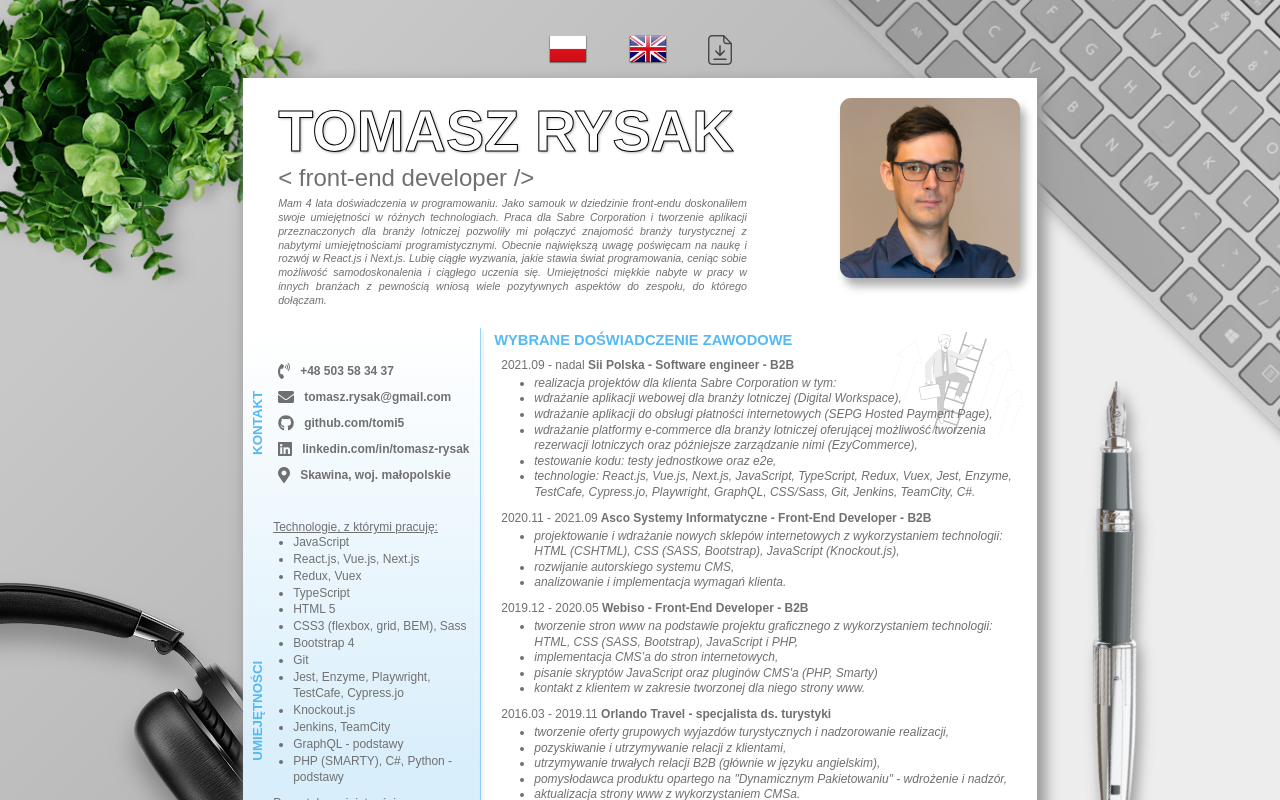
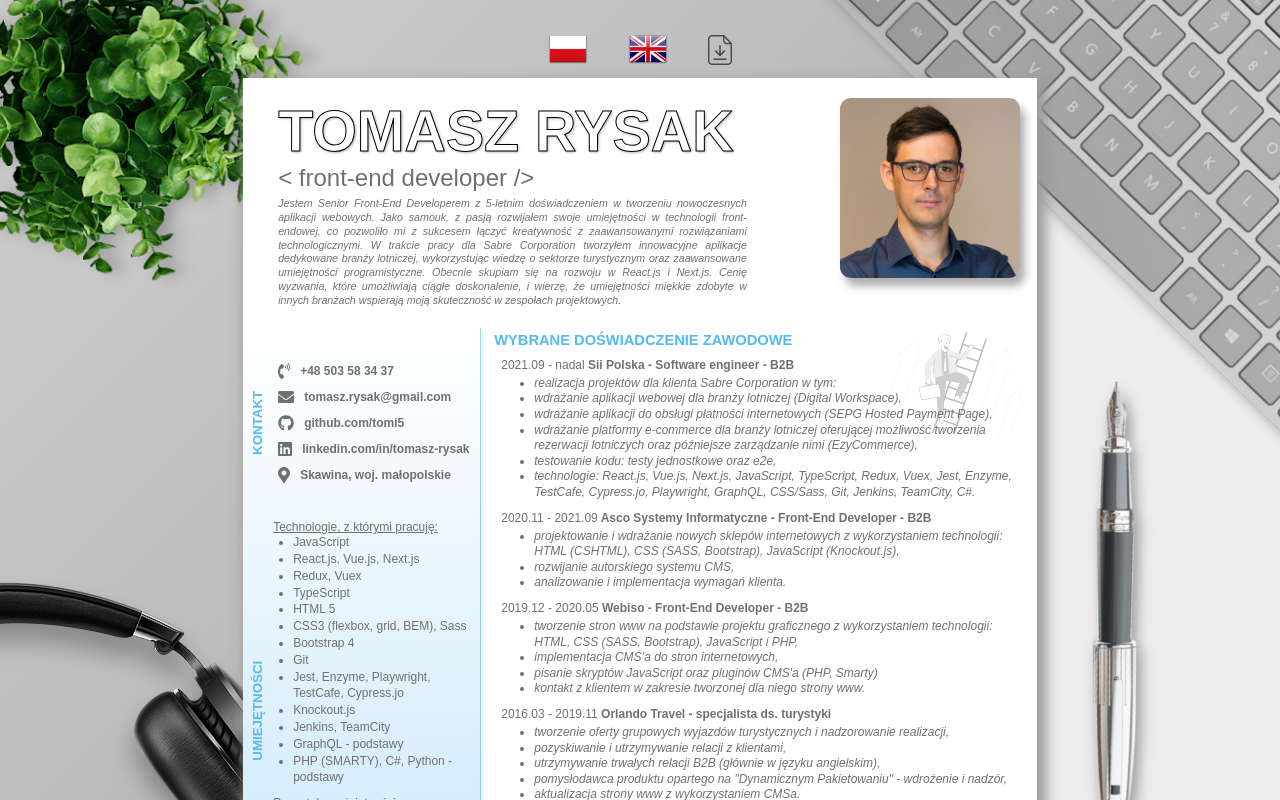
Before and after one commit to tomi5/tomasz-rysak-cv, a React (Create React App) app: page / in a window 1280 px wide. Shown: the top 800 px of the page. Built offline with nearby package versions, Linux system fonts and the light colour scheme.

Commit message:
update summary

```diff
--- a/src/datas/HeaderSummaryData.js
+++ b/src/datas/HeaderSummaryData.js
@@ -1,7 +1,6 @@
-const headerSummaryData =
-  {
-    pl: 'Mam 4 lata doświadczenia w programowaniu. Jako samouk w dziedzinie front-endu doskonaliłem swoje umiejętności w różnych technologiach. Praca dla Sabre Corporation i tworzenie aplikacji przeznaczonych dla branży lotniczej pozwoliły mi połączyć znajomość branży turystycznej z nabytymi umiejętnościami programistycznymi. Obecnie największą uwagę poświęcam na naukę i rozwój w React.js i Next.js. Lubię ciągłe wyzwania, jakie stawia świat programowania, ceniąc sobie możliwość samodoskonalenia i ciągłego uczenia się. Umiejętności miękkie nabyte w pracy w innych branżach z pewnością wniosą wiele pozytywnych aspektów do zespołu, do którego dołączam.',
-    en: 'I have 4 years of experience in software development. As a self-taught front-end developer, I have honed my skills in various technologies. Currently, I dedicate my efforts to mastering React.js and Next.js. In my role at Sabre, where I contribute to projects related to the aviation industry, I leverage my prior experience in the tourism sector to provide unique insights and solutions. I thrive on the constant challenges that the world of software development presents, cherishing the opportunity for self-improvement and continuous learning. My diverse background in both IT and non-IT roles brings a wealth of soft skills and practical knowledge to any team I join.',
-  }
+const headerSummaryData = {
+  pl: "Jestem Senior Front-End Developerem z 5-letnim doświadczeniem w tworzeniu nowoczesnych aplikacji webowych. Jako samouk, z pasją rozwijałem swoje umiejętności w technologii front-endowej, co pozwoliło mi z sukcesem łączyć kreatywność z zaawansowanymi rozwiązaniami technologicznymi. W trakcie pracy dla Sabre Corporation tworzyłem innowacyjne aplikacje dedykowane branży lotniczej, wykorzystując wiedzę o sektorze turystycznym oraz zaawansowane umiejętności programistyczne. Obecnie skupiam się na rozwoju w React.js i Next.js. Cenię wyzwania, które umożliwiają ciągłe doskonalenie, i wierzę, że umiejętności miękkie zdobyte w innych branżach wspierają moją skuteczność w zespołach projektowych.",
+  en: "I am a Senior Front-End Developer with 5 years of experience in building modern web applications. As a self-taught professional, I have passionately developed my front-end skills, successfully combining creativity with advanced technological solutions. During my time at Sabre Corporation, I created innovative applications for the aviation industry, leveraging my knowledge of the tourism sector and strong programming expertise. Currently, I focus on advancing my skills in React.js and Next.js. I value challenges that foster continuous growth and believe that the soft skills gained in various industries enhance my effectiveness in project teams.",
+};
 
-export default headerSummaryData
+export default headerSummaryData;
```
